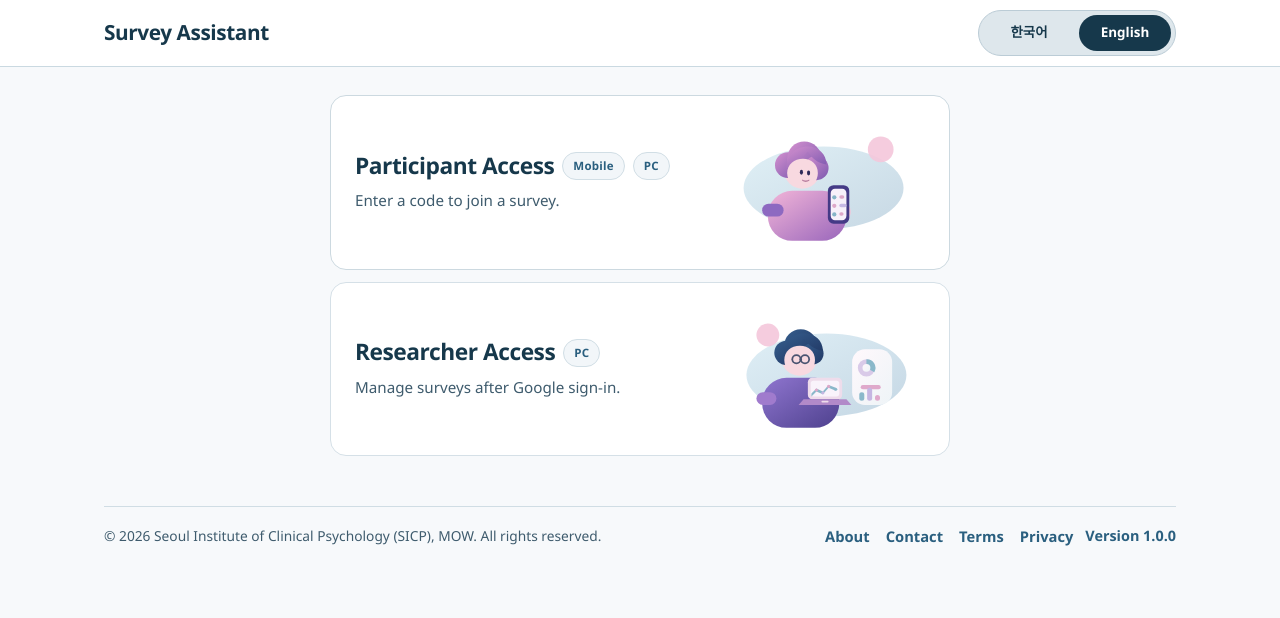
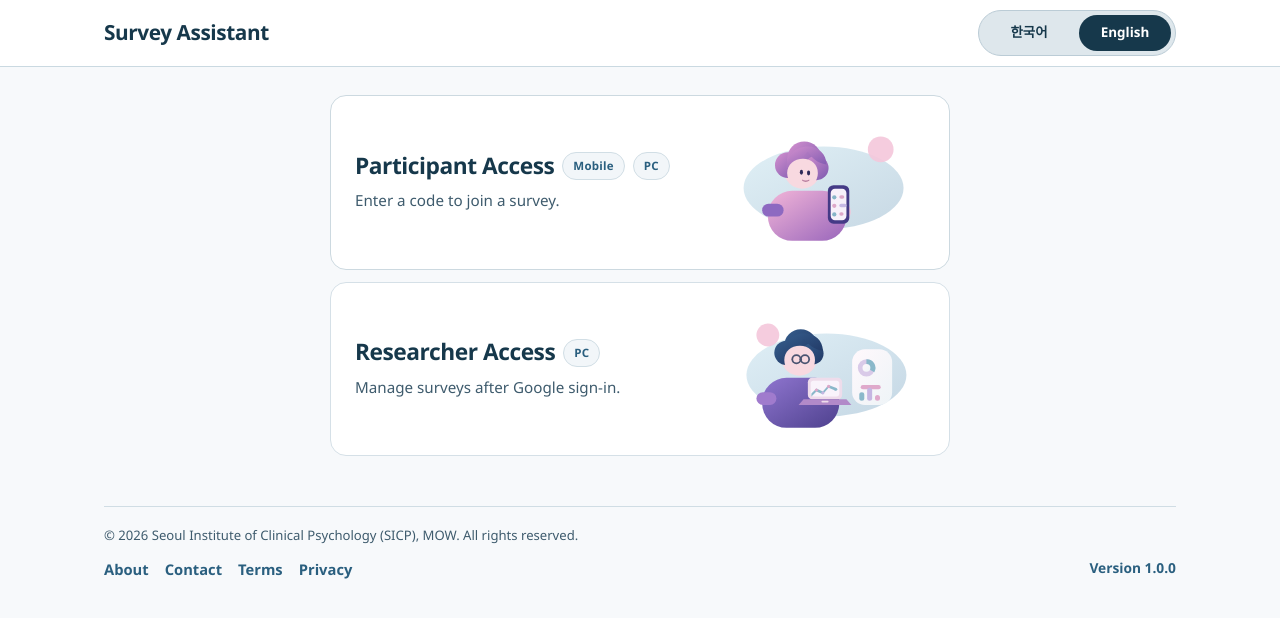
Before and after one commit to yes-U-can/survey-assistant, a Next.js app in the folder apps/web/: page /en in a window 1280 px wide. Shown: the top 618 px of the page. Built offline with nearby package versions, Linux system fonts and the light colour scheme; no server answers.

Commit message:
fix: rebalance footer layout

```diff
--- a/apps/web/src/app/globals.css
+++ b/apps/web/src/app/globals.css
@@ -1848,7 +1848,7 @@ body::after {
 .sa-site-footer-copyright {
   margin: 0;
   color: var(--muted-foreground);
-  font-size: 0.86rem;
+  font-size: 0.82rem;
   line-height: 1.6;
 }
 
@@ -1872,7 +1872,7 @@ body::after {
 .sa-site-footer-version {
   margin: 0;
   color: var(--brand-700);
-  font-size: 0.9rem;
+  font-size: 0.86rem;
   font-weight: 700;
 }
 
@@ -2018,15 +2018,24 @@ body::after {
 
 @media (min-width: 768px) {
   .sa-site-footer-inner {
-    grid-template-columns: minmax(0, 1fr) auto auto;
+    grid-template-columns: minmax(0, 1fr) auto;
+    grid-template-areas:
+      "copyright copyright"
+      "links version";
     align-items: center;
   }
 
+  .sa-site-footer-copyright {
+    grid-area: copyright;
+  }
+
   .sa-site-footer-links {
-    justify-content: center;
+    grid-area: links;
+    justify-content: flex-start;
   }
 
   .sa-site-footer-version {
+    grid-area: version;
     text-align: right;
   }
 }
```
